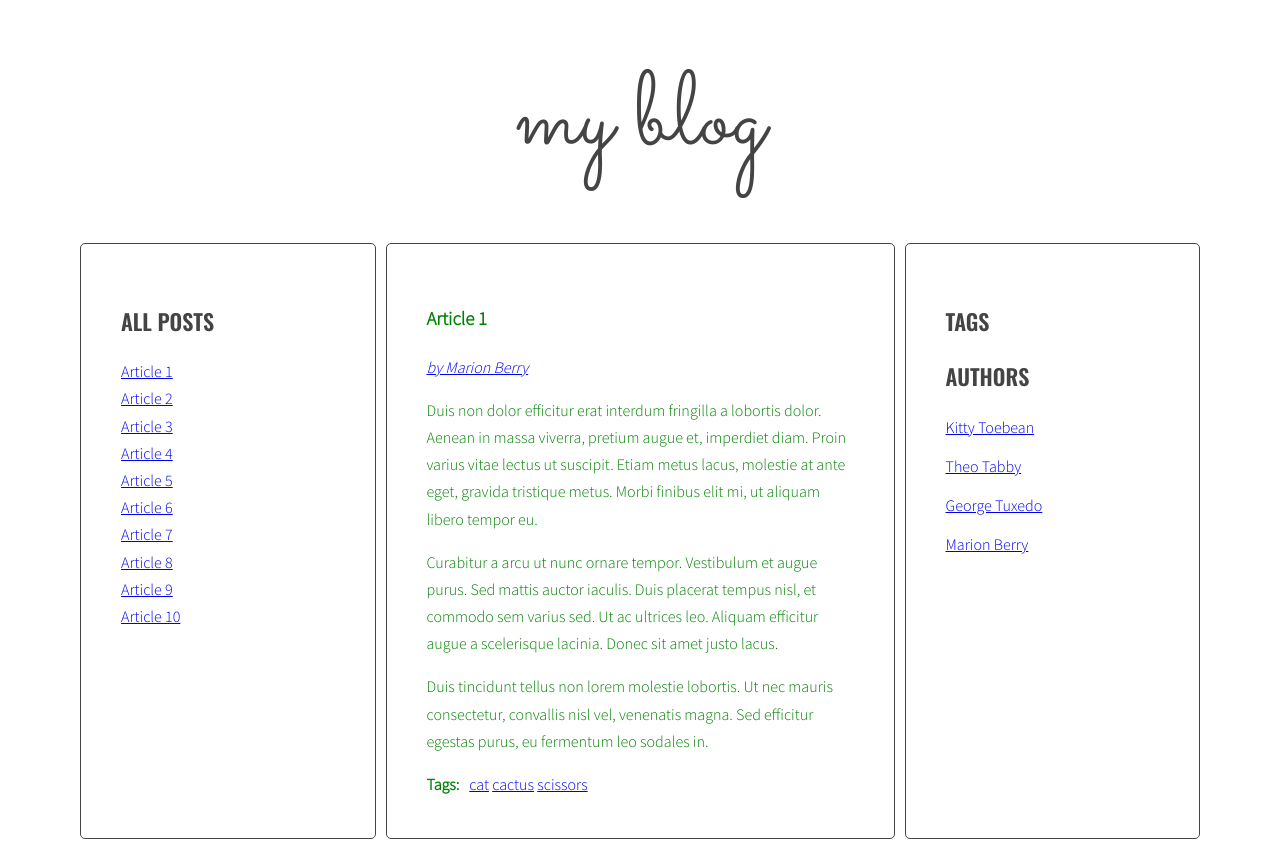
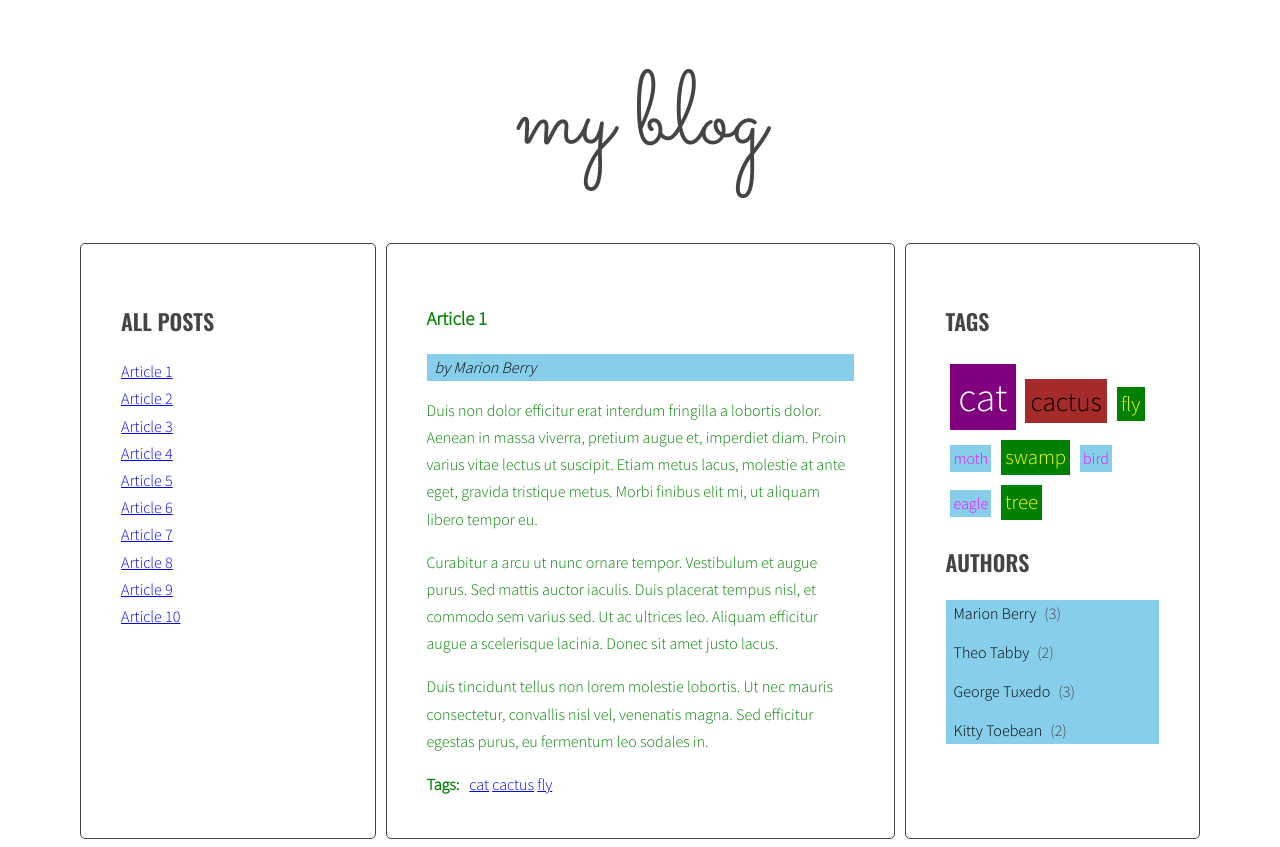
Before and after one commit to vaseque/javascript-blog, a website: page index.html in a window 1280 px wide. Drawn offline with nearby package versions, Linux system fonts and the light colour scheme.

Commit message:
Improve tag cloud and Add author list to sidebar

```diff
--- a/index.html
+++ b/index.html
@@ -29,9 +29,9 @@
                     </ul>
                 </aside>
                 <section class="posts">
-                    <article class="post active" id="article-1" data-tags="cat cactus scissors" data-author="Marion Berry">
+                    <article class="post active" id="article-1" data-tags="cat cactus fly" data-author="Marion Berry">
                         <h3 class="post-title">Article 1</h3>
-                        <p class="post-author"></p>
+                        <p class="post-author authors"></p>
                         <div class="post-content">
                             <p>Duis non dolor efficitur erat interdum fringilla a lobortis dolor. Aenean in massa viverra, pretium augue et, imperdiet diam. Proin varius vitae lectus ut suscipit. Etiam metus lacus, molestie at ante eget, gravida tristique metus. Morbi finibus elit mi, ut aliquam libero tempor eu.</p>
 
@@ -42,14 +42,13 @@
                         <div class="post-tags">
                             <p><strong>Tags:</strong></p>
                             <ul class="list list-horizontal">
-                                <li><a href="#">design</a></li>
-                                <li><a href="#">tutorials</a></li>
+
                             </ul>
                         </div>
                     </article>
-                    <article class="post" id="article-2" data-tags="cat swamp fly" data-author="Theo Tabby">
+                    <article class="post" id="article-2" data-tags="moth swamp bird" data-author="Theo Tabby">
                         <h3 class="post-title">Article 2</h3>
-                        <p class="post-author"></p>
+                        <p class="post-author authors"></p>
                         <div class="post-content">
                             <p>Phasellus sollicitudin, arcu vel iaculis ullamcorper, quam leo viverra orci, et faucibus quam sapien vel est. Maecenas ac suscipit elit. Nullam interdum, lorem vitae venenatis pulvinar, ex dui malesuada nunc, tempus cursus enim metus vel nulla.</p>
 
@@ -60,14 +59,13 @@
                         <div class="post-tags">
                             <p><strong>Tags:</strong></p>
                             <ul class="list list-horizontal">
-                                <li><a href="#">news</a></li>
-                                <li><a href="#">code</a></li>
+
                             </ul>
                         </div>
                     </article>
-                    <article class="post" id="article-3" data-tags="cat bog moth" data-author="George Tuxedo">
+                    <article class="post" id="article-3" data-tags="cat cactus moth" data-author="George Tuxedo">
                         <h3 class="post-title">Article 3</h3>
-                        <p class="post-author"></p>
+                        <p class="post-author authors"></p>
                         <div class="post-content">
                             <p>Mauris vel pellentesque turpis, ac sodales nisl. Quisque iaculis mi velit, ut convallis tellus accumsan a. Quisque iaculis, nisi et dignissim tincidunt, nisl eros euismod nulla, finibus laoreet erat enim posuere elit.</p>
 
@@ -77,15 +75,13 @@
                         <div class="post-tags">
                             <p><strong>Tags:</strong></p>
                             <ul class="list list-horizontal">
-                                <li><a href="#">news</a></li>
-                                <li><a href="#">reviews</a></li>
-                                <li><a href="#">design</a></li>
+
                             </ul>
                         </div>
                     </article>
-                    <article class="post" id="article-4" data-tags="cat marsh bird" data-author="Kitty Toebean">
+                    <article class="post" id="article-4" data-tags="cactus swamp cat" data-author="Kitty Toebean">
                         <h3 class="post-title">Article 4</h3>
-                        <p class="post-author"></p>
+                        <p class="post-author authors"></p>
                         <div class="post-content">
                             <p>Morbi vel cursus nulla, vel varius mauris. Suspendisse sed elit sit amet risus faucibus vestibulum ut sit amet purus. Donec orci est, condimentum ut quam quis, scelerisque fringilla ligula.</p>
 
@@ -96,15 +92,13 @@
                         <div class="post-tags">
                             <p><strong>Tags:</strong></p>
                             <ul class="list list-horizontal">
-                                <li><a href="#">tutorials</a></li>
-                                <li><a href="#">code</a></li>
-                                <li><a href="#">design</a></li>
+
                             </ul>
                         </div>
                     </article>
-                    <article class="post" id="article-5" data-tags="cat cactus butterfly" data-author="Marion Berry">
+                    <article class="post" id="article-5" data-tags="eagle cactus cat" data-author="Marion Berry">
                         <h3 class="post-title">Article 5</h3>
-                        <p class="post-author"></p>
+                        <p class="post-author authors"></p>
                         <div class="post-content">
                             <p>Suspendisse sem eros, euismod condimentum arcu ac, consequat fermentum orci. Nam convallis lacus nec interdum vestibulum. Vestibulum luctus, quam eu tristique ornare, lorem nibh sodales enim, vitae tempor dolor ante vitae tortor.</p>
 
@@ -115,14 +109,13 @@
                         <div class="post-tags">
                             <p><strong>Tags:</strong></p>
                             <ul class="list list-horizontal">
-                                <li><a href="#">design</a></li>
-                                <li><a href="#">reviews</a></li>
+
                             </ul>
                         </div>
                     </article>
-                    <article class="post" id="article-6" data-tags="cat forest woodpecker" data-author="George Tuxedo">
+                    <article class="post" id="article-6" data-tags="cat cactus fly" data-author="George Tuxedo">
                         <h3 class="post-title">Article 6</h3>
-                        <p class="post-author"></p>
+                        <p class="post-author authors"></p>
                         <div class="post-content">
                             <p>Donec posuere iaculis ante sed hendrerit. Lorem ipsum dolor sit amet, consectetur adipiscing elit. Quisque hendrerit neque nec urna tincidunt, quis vehicula dui vulputate. Morbi est sapien, auctor ut lectus eu, placerat viverra lorem.</p>
 
@@ -133,14 +126,13 @@
                         <div class="post-tags">
                             <p><strong>Tags:</strong></p>
                             <ul class="list list-horizontal">
-                                <li><a href="#">reviews</a></li>
-                                <li><a href="#">code</a></li>
+
                             </ul>
                         </div>
                     </article>
-                    <article class="post" id="article-7" data-tags="cat bush robin" data-author="Kitty Toebean">
+                    <article class="post" id="article-7" data-tags="cat fly bird" data-author="Kitty Toebean">
                         <h3 class="post-title">Article 7</h3>
-                        <p class="post-author"></p>
+                        <p class="post-author authors"></p>
                         <div class="post-content">
                             <p>Donec eleifend mauris ac nisl fermentum, ac fermentum turpis dignissim. Aliquam diam nisl, imperdiet a varius eget, lobortis sed nisi. Nullam suscipit ipsum sed magna blandit, sed pellentesque urna malesuada.</p>
 
@@ -151,14 +143,13 @@
                         <div class="post-tags">
                             <p><strong>Tags:</strong></p>
                             <ul class="list list-horizontal">
-                                <li><a href="#">code</a></li>
-                                <li><a href="#">news</a></li>
+
                             </ul>
                         </div>
                     </article>
-                    <article class="post" id="article-8" data-tags="cat cactus grasshopper" data-author="Theo Tabby">
+                    <article class="post" id="article-8" data-tags="cat tree swamp" data-author="Theo Tabby">
                         <h3 class="post-title">Article 8</h3>
-                        <p class="post-author"></p>
+                        <p class="post-author authors"></p>
                         <div class="post-content">
                             <p>Praesent quis imperdiet erat. Curabitur tempor sapien a interdum malesuada. Proin libero erat, sagittis a sollicitudin eget, pulvinar nec risus. Cras et suscipit sem.</p>
 
@@ -169,15 +160,13 @@
                         <div class="post-tags">
                             <p><strong>Tags:</strong></p>
                             <ul class="list list-horizontal">
-                                <li><a href="#">news</a></li>
-                                <li><a href="#">design</a></li>
-                                <li><a href="#">tutorials</a></li>
+
                             </ul>
                         </div>
                     </article>
-                    <article class="post" id="article-9" data-tags="cat tree beetle" data-author="Marion Berry">
+                    <article class="post" id="article-9" data-tags="cat tree swamp" data-author="Marion Berry">
                         <h3 class="post-title">Article 9</h3>
-                        <p class="post-author"></p>
+                        <p class="post-author authors"></p>
                         <div class="post-content">
                             <p>Tam et facilisis purus. Donec vulputate est quis lobortis posuere. Nunc vitae lorem ut odio faucibus pulvinar nec in justo. Ut ut ante ac tellus ornare tempus. Nunc maximus, tortor et dictum convallis, nunc libero posuere leo, scelerisque ultrices arcu sapien ut tellus.</p>
 
@@ -188,14 +177,13 @@
                         <div class="post-tags">
                             <p><strong>Tags:</strong></p>
                             <ul class="list list-horizontal">
-                                <li><a href="#">news</a></li>
-                                <li><a href="#">tutorials</a></li>
+
                             </ul>
                         </div>
                     </article>
-                    <article class="post" id="article-10" data-tags="cat cactus eagle" data-author="George Tuxedo">
+                    <article class="post" id="article-10" data-tags="tree cactus cat" data-author="George Tuxedo">
                         <h3 class="post-title">Article 10</h3>
-                        <p class="post-author"></p>
+                        <p class="post-author authors"></p>
                         <div class="post-content">
                             <p>Aliquam erat volutpat. Ut non eleifend lectus. Donec suscipit tellus tempor, ornare dui id, hendrerit neque. Phasellus lacinia laoreet dui in luctus. Sed hendrerit, magna sit amet varius tempor, augue augue scelerisque est, non scelerisque mauris libero eu sapien.</p>
 
@@ -206,10 +194,7 @@
                         <div class="post-tags">
                             <p><strong>Tags:</strong></p>
                             <ul class="list list-horizontal">
-                                <li><a href="#">code</a></li>
-                                <li><a href="#">design</a></li>
-                                <li><a href="#">news</a></li>
-                                <li><a href="#">reviews</a></li>
+
                             </ul>
                         </div>
                     </article>
@@ -221,26 +206,7 @@
                     </ul>
                     <h2 class="section-title">Authors</h2>
                     <ul class="list authors">
-                        <li>
-                            <a href="#">
-                                <span class="author-name">Kitty Toebean</span>
-                            </a>
-                        </li>
-                        <li>
-                            <a href="#">
-                                <span class="author-name">Theo Tabby</span>
-                            </a>
-                        </li>
-                        <li>
-                            <a href="#">
-                                <span class="author-name">George Tuxedo</span>
-                            </a>
-                        </li>
-                        <li>
-                            <a href="#">
-                                <span class="author-name">Marion Berry</span>
-                            </a>
-                        </li>
+
                     </ul>
                 </aside>
             </main>
--- a/js/script.js
+++ b/js/script.js
@@ -1,13 +1,31 @@
 'use strict';
 
+const opts = {
+
+    articleSelector: '.post',
+    titleSelector: '.post-title',
+    titleListSelector: '.titles',
+    articleTagsSelector: '.post-tags .list',
+    articleAuthorSelector: '.post-author',
+    tagsListSelector: '.tags .list',
+    cloudClassCount: 5,
+    cloudClassPrefix: 'tag-size-',
+    authorsListSelector: '.authors.list',
+};
+
+
 const titleClickHandler = function(event) {
+
     event.preventDefault();
+
     const clickedElement = this;
 
     const activeLinks = document.querySelectorAll('.titles a.active');
 
     for (let activeLink of activeLinks) {
+
         activeLink.classList.remove('active');
+
     }
 
     clickedElement.classList.add('active');
@@ -15,7 +33,9 @@ const titleClickHandler = function(event) {
     const activeArticles = document.querySelectorAll('.post.active');
 
     for (let activeArticle of activeArticles) {
+
         activeArticle.classList.remove('active');
+
     }
 
     const clickedLink = clickedElement.getAttribute('href');
@@ -23,82 +43,122 @@ const titleClickHandler = function(event) {
     const refferedArticle = document.querySelector(clickedLink);
 
     refferedArticle.classList.add('active');
+
 }
-
-
-const optArticleSelector = '.post',
-    optTitleSelector = '.post-title',
-    optTitleListSelector = '.titles',
-    optArticleTagsSelector = '.post-tags .list',
-    optArticleAuthorSelector = '.post-author',
-    optTagsListSelector = '.tags.list';
 
 
 function generateTitleLinks(customSelector = '') {
 
-
-    const titleList = document.querySelector(optTitleListSelector);
+    const titleList = document.querySelector(opts.titleListSelector);
 
     function clearMessages() {
+
         titleList.innerHTML = '';
+
         titleList.classList.remove('li');
+
     }
     clearMessages();
 
 
-    const articles = document.querySelectorAll(optArticleSelector + customSelector);
+    const articles = document.querySelectorAll(opts.articleSelector + customSelector);
 
     for (let article of articles) {
+
         const articleId = article.getAttribute('id');
 
-        const articleTitle = article.querySelector(optTitleSelector).innerHTML;
-
+        const articleTitle = article.querySelector(opts.titleSelector).innerHTML;
 
         const linkHTML = '<li><a href="#' + articleId + '"><span>' + articleTitle + '</span></a></li>';
 
+        titleList.insertAdjacentHTML('beforeend', linkHTML);
 
-        titleList.insertAdjacentHTML('beforeend', linkHTML);
     }
+
     const links = document.querySelectorAll('.titles a');
 
     for (let link of links) {
+
         link.addEventListener('click', titleClickHandler);
+
     }
+
 }
 generateTitleLinks();
+
+
+function calculateTagsParams(tags) {
+
+    const params = {
+        max: 0,
+        min: 1
+    };
+
+    for (let tag in tags) {
+
+        params.min = Math.min(tags[tag], params.min);
+
+        params.max = Math.max(tags[tag], params.max);
+
+        //params.min = tags[tag] < params.min ? tags[tag] : params.min;
+        //params.max = tags[tag] > params.max ? tags[tag] : params.max;
+
+        /*if (tags[tag] > params.max) {
+
+        params.max = tags[tag];
+        }
+
+        if (tags[tag] < params.min) {
+
+        params.min = tags[tag];
+
+        }*/
+
+        return params;
+
+    }
+
+}
+
+function calculateTagsClass(count, params) {
+
+    const normalizedCount = count - params.min;
+
+    const normalizedMax = params.max - params.min;
+
+    const percentage = normalizedCount / normalizedMax;
+
+    const classNumber = Math.floor(percentage * (opts.cloudClassCount - 1) + 1);
+
+    return opts.cloudClassPrefix + classNumber;
+
+}
 
 
 function generateTags() {
 
     let allTags = {};
 
-    const articles = document.querySelectorAll(optArticleSelector);
+    const articles = document.querySelectorAll(opts.articleSelector);
 
     for (let article of articles) {
 
-        const tagsWrapper = article.querySelector(optArticleTagsSelector);
-
-        function clearMessages() {
-            tagsWrapper.innerHTML = '';
-        }
-        clearMessages();
+        const tagsWrapper = article.querySelector(opts.articleTagsSelector);
 
         let html = '';
 
         const articleTags = article.getAttribute('data-tags');
 
-        const allTags = articleTags.split(' ');
+        const articleTagsArray = articleTags.split(' ');
 
-        for (let tag of allTags) {
+        for (let tag of articleTagsArray) {
 
             const linkHTML = '<li><a href="#tag-' + tag + '">' + tag + '</a></li>';
 
             html = html + ' ' + linkHTML;
 
-            /* [NEW] check if this link is NOT already in allTags */
             if (!allTags.hasOwnProperty(tag)) {
 
-                /* [NEW] add tags to allTags object */
                 allTags[tag] = 1;
 
             } else {
@@ -109,27 +169,23 @@ function generateTags() {
 
         }
 
-        tagsWrapper.insertAdjacentHTML('afterbegin', html);
-
-    }
-    /* [NEW] find list of tags in right column */
-    const tagList = document.querySelector('.tags');
-
-    /* [NEW] create variable for all links HTML code*/
-    let allTagsHTML = '';
-
-    /* [NEW] START LOOP: for each tag in all tags*/
-    for (let tag in allTags) {
-
-        /* [NEW] generate code of a link and add it to allTagsHTML*/
-        //allTagsHTML += tag + ' (' + allTags[tag] + ') ';
-        allTagsHTML += '<li><a href="#tag-' + tag + '"><span>' + tag + ' (' + allTags[tag] + ')</span></a></li>';
+        tagsWrapper.insertAdjacentHTML('beforeend', html);
 
     }
 
-    /* [NEW] END LOOP: for each tag in allTags*/
+    const tagList = document.querySelector('.tags');
 
-    /* [NEW] add html from allTagsHTML to tagList*/
+    const tagsParams = calculateTagsParams(allTags);
+
+    let allTagsHTML = '';
+
+    for (let tag in allTags) {
+
+        const tagLinkHTML = '<li><a href="#tag-' + tag + '" class="' + calculateTagsClass(allTags[tag], tagsParams) + '">' + tag + '</a><span>(' + allTags[tag] + ')</span></li>';
+        allTagsHTML += tagLinkHTML;
+
+    }
+
     tagList.innerHTML = allTagsHTML;
 
 }
@@ -169,7 +225,7 @@ function tagClickHandler(event) {
 
 function addClickListenersToTags() {
 
-    const links = document.querySelectorAll('.post-tags a');
+    const links = document.querySelectorAll('.list a');
 
     for (let link of links) {
 
@@ -183,23 +239,51 @@ addClickListenersToTags();
 
 function generateAuthors() {
 
-    const articles = document.querySelectorAll(optArticleSelector);
+    let allAuthors = {};
+
+    const articles = document.querySelectorAll(opts.articleSelector);
 
     for (let article of articles) {
 
-        const authorName = article.querySelector(optArticleAuthorSelector);
+        const authorName = article.querySelector(opts.articleAuthorSelector);
 
         let html = '';
 
-        const articleTag = article.getAttribute('data-author');
+        const articleAuthor = article.getAttribute('data-author');
 
-        const htmlLink = '<a href="#tag-' + articleTag + '">by ' + articleTag + '</a>';
+        const htmlLink = '<a href="#tag-' + articleAuthor + '">by ' + articleAuthor + '</a>';
 
         html = html + ' ' + htmlLink;
+
+        if (!allAuthors.hasOwnProperty(articleAuthor)) {
+
+            allAuthors[articleAuthor] = 1;
+
+        } else {
+
+            allAuthors[articleAuthor]++;
+
+        }
 
         authorName.insertAdjacentHTML('afterbegin', html);
 
     }
+
+    const authorList = document.querySelector(opts.authorsListSelector);
+
+
+    let authorListHTML = '';
+
+
+    for (let articleAuthor in allAuthors) {
+
+        const authorLinkHTML = '<li><a href="#tag-' + articleAuthor + '">' + articleAuthor + '</a><span>(' + allAuthors[articleAuthor] + ')</span></li>';
+
+        authorListHTML += authorLinkHTML;
+
+    }
+
+    authorList.innerHTML = authorListHTML;
 }
 
 generateAuthors();
@@ -237,7 +321,7 @@ function authorClickHandler(event) {
 
 function addClickListenersToAuthors() {
 
-    const links = document.querySelectorAll('.post-author a');
+    const links = document.querySelectorAll('.authors a');
 
     for (let link of links) {
 
--- a/sass/style.scss
+++ b/sass/style.scss
@@ -83,7 +83,7 @@ body {
   .active {
     font-weight: bold;
     color: pink;
-    font-size: 1.5rem;
+    font-size: 2.2rem;
     text-decoration: none;
   }
 }
@@ -112,8 +112,10 @@ body {
   }
 }
 
-.post-author {
+.post-author a {
   font-style: italic;
+  text-decoration: none;
+  list-style-type: none;
 }
 
 .post-tags {
@@ -122,3 +124,62 @@ body {
     margin: 0 10px 0 0;
   }
 }
+
+.tags li {
+  display: inline-block;
+  padding: 0.3em;
+    span {
+    display: none;
+    }
+}
+
+.tag-size-1 {
+  font-size: 1rem;
+  color: magenta;
+  background-color: skyblue;
+  text-decoration: none;
+  padding: 0.2em;
+}
+
+.tag-size-2 {
+  font-size: 1.3rem;
+  color: yellow;
+  background-color: green;
+  text-decoration: none;
+  padding: 0.2em;
+}
+
+.tag-size-3 {
+  font-size: 1.7rem;
+  color: black;
+  background-color: brown;
+  text-decoration: none;
+  padding: 0.2em;
+}
+
+.tag-size-5 {
+  font-size: 2.5rem;
+  color: white;
+  background-color: purple;
+  text-decoration: none;
+  padding: 0.2em;
+    &.active {
+    font-size: 3rem;
+    }
+}
+
+.authors {
+  font-size: 1rem;
+  background-color: skyblue;
+    a {
+    text-decoration: none;
+    color:black;
+    padding: 0.5em;
+      &.active {
+      display: inline;
+      font-size: 1.3rem;
+      line-height: 1;
+      color: black;
+      }
+    }
+}
```
Also changed, not shown: css/style.css, 1 other file.
